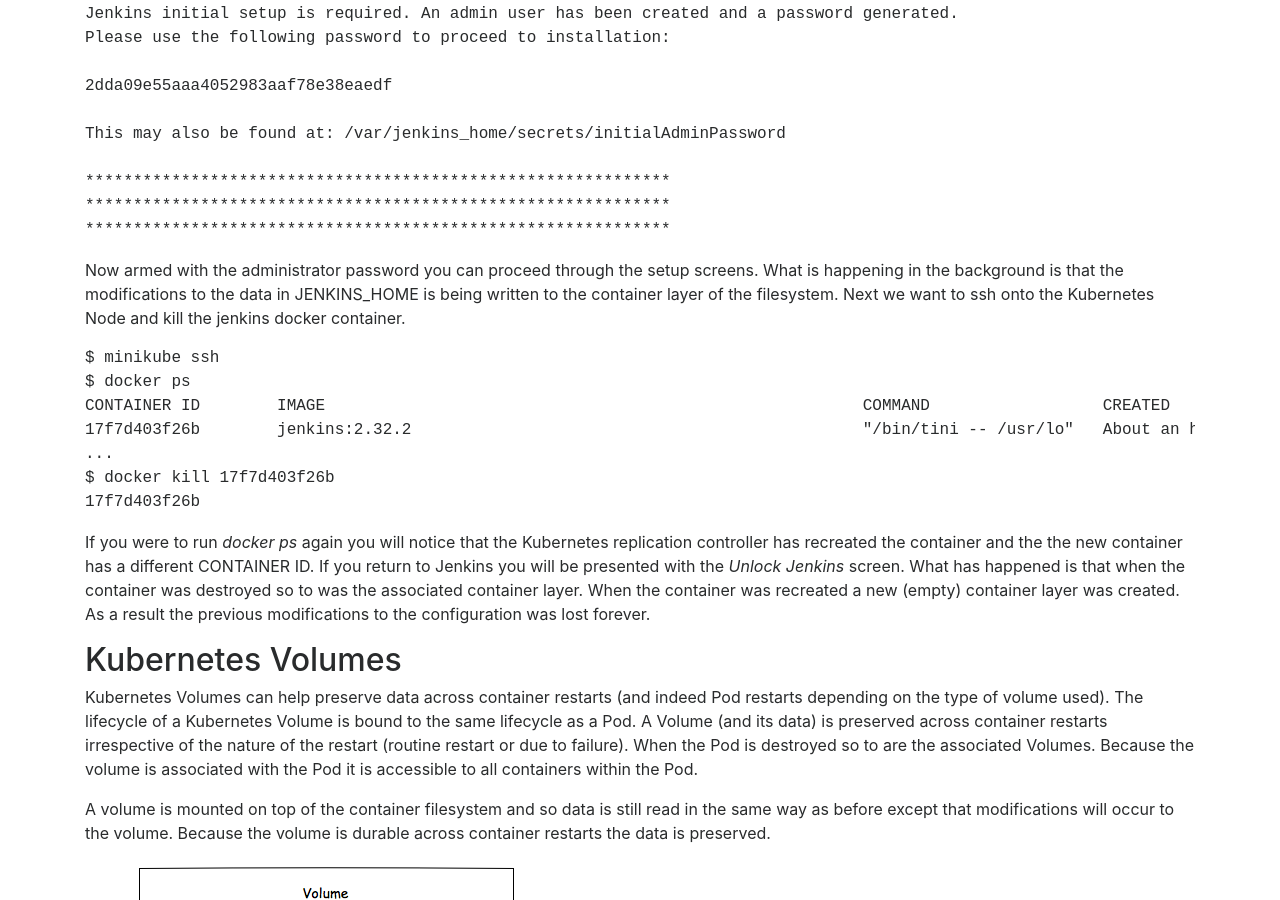
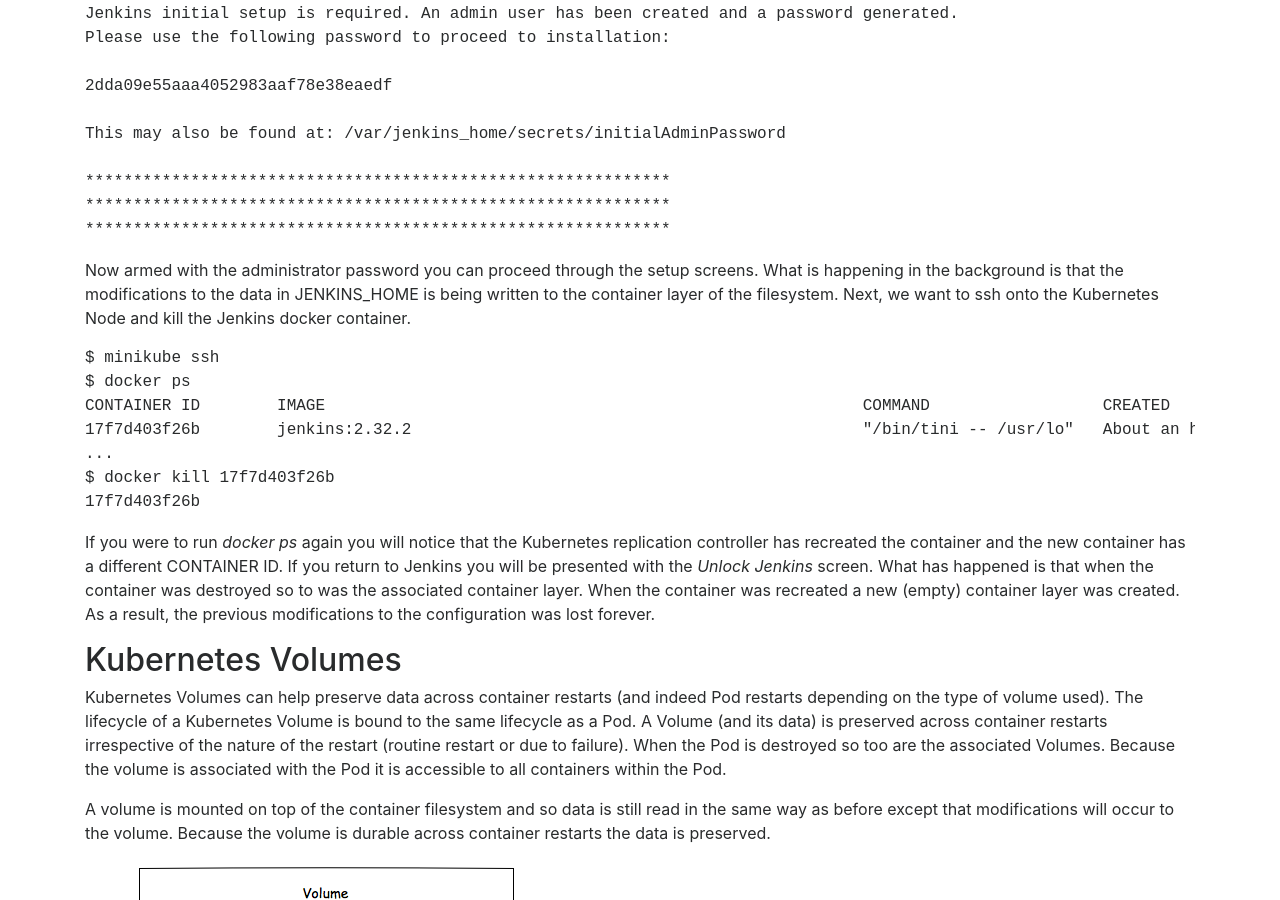
Before and after one commit to monkeylittle/monkeylittle, a Jekyll site: the page built from _posts/2017-02-08-adding-persistent-volumes-to-jenkins-with-kubernetes-volumes.md, in a window 1280 px wide and 900 px high, scrolled down 2471 px. Built offline with Jekyll 4.4.1, drawn with Linux system fonts in a browser that asks for light colours; comment, search, counter and statistics services are not loaded; some of the changed text lies outside the part shown.

Commit message:
Fix various spelling mistakes.

```diff
--- a/_posts/2017-02-08-adding-persistent-volumes-to-jenkins-with-kubernetes-volumes.md
+++ b/_posts/2017-02-08-adding-persistent-volumes-to-jenkins-with-kubernetes-volumes.md
@@ -31,7 +31,7 @@
 
 The top of the stack is the container layer.  The container layer is ephemeral so the modifications to files within the container layer have the same lifecycle as the container.  That is, when the container is destroyed the modifications to the files in the container layer are lost.
 
-We can demonstrate this using Jenkins as described in '[Deploying Jenkins with Kubernetes]({% post_url 2017-02-07-deploying-jenkins-with-kubernetes %})'.  First create the Jenkins deployment and service:
+We can demonstrate this using Jenkins as described in '[Deploying Jenkins with Kubernetes]({% post_url 2017-02-07-deploying-jenkins-with-kubernetes %})'.  First, create the Jenkins deployment and service:
 
 {% highlight bash %}
 kubectl create -f jenkins-deployment.yaml
@@ -78,7 +78,7 @@
 *************************************************************
 {% endhighlight %}
 
-Now armed with the administrator password you can proceed through the setup screens.  What is happening in the background is that the modifications to the data in JENKINS_HOME is being written to the container layer of the filesystem.  Next we want to ssh onto the Kubernetes Node and kill the jenkins docker container.
+Now armed with the administrator password you can proceed through the setup screens.  What is happening in the background is that the modifications to the data in JENKINS_HOME is being written to the container layer of the filesystem.  Next, we want to ssh onto the Kubernetes Node and kill the Jenkins docker container.
 
 {% highlight bash %}
 $ minikube ssh
@@ -90,11 +90,11 @@
 17f7d403f26b
 {% endhighlight %}
 
-If you were to run *docker ps* again you will notice that the Kubernetes replication controller has recreated the container and the the new container has a different CONTAINER ID.  If you return to Jenkins you will be presented with the *Unlock Jenkins* screen.  What has happened is that when the container was destroyed so to was the associated container layer.  When the container was recreated a new (empty) container layer was created.  As a result the previous modifications to the configuration was lost forever.
+If you were to run *docker ps* again you will notice that the Kubernetes replication controller has recreated the container and the new container has a different CONTAINER ID.  If you return to Jenkins you will be presented with the *Unlock Jenkins* screen.  What has happened is that when the container was destroyed so to was the associated container layer.  When the container was recreated a new (empty) container layer was created.  As a result, the previous modifications to the configuration was lost forever.
 
 ## Kubernetes Volumes
 
-Kubernetes Volumes can help preserve data across container restarts (and indeed Pod restarts depending on the type of volume used).  The lifecycle of a Kubernetes Volume is bound to the same lifecycle as a Pod.  A Volume (and its data) is preserved across container restarts irrespective of the nature of the restart (routine restart or due to failure).  When the Pod is destroyed so to are the associated Volumes.  Because the volume is associated with the Pod it is accessible to all containers within the Pod.
+Kubernetes Volumes can help preserve data across container restarts (and indeed Pod restarts depending on the type of volume used).  The lifecycle of a Kubernetes Volume is bound to the same lifecycle as a Pod.  A Volume (and its data) is preserved across container restarts irrespective of the nature of the restart (routine restart or due to failure).  When the Pod is destroyed so too are the associated Volumes.  Because the volume is associated with the Pod it is accessible to all containers within the Pod.
 
 A volume is mounted on top of the container filesystem and so data is still read in the same way as before except that modifications will occur to the volume.  Because the volume is durable across container restarts the data is preserved.
 
@@ -136,6 +136,6 @@
 
 The spec now defines a volume named *jenkins-home*.  This volume is mounted within the container at the path */var/jenkins_home* and so modifications to data within */var/jenkins_home* are written to the volume.  If we were to recreate the deployment, configure Jenkins and kill the Jenkins container as before you will not be presented with the *Unlock Jenkins* screen a second time.
 
-Of course, it the Pod is destroyed so to is the volume.  If you need the data to be preserved across Pod failures (node failures etc.) you will need to use remote storage such as AWS EBS or GCE Persistent Disk.
+Of course, it the Pod is destroyed so too is the volume.  If you need the data to be preserved across Pod failures (node failures etc.) you will need to use remote storage such as AWS EBS or GCE Persistent Disk.
 
 I've definitely learned a bit about the Docker and Kubernetes filesystem today and evolved the previous Jenkins example so that it is a little bit more robust.  I didn't like the manual setup steps needed to configure Jenkins so next I'll walk through creating my own Jenkins image.
```
